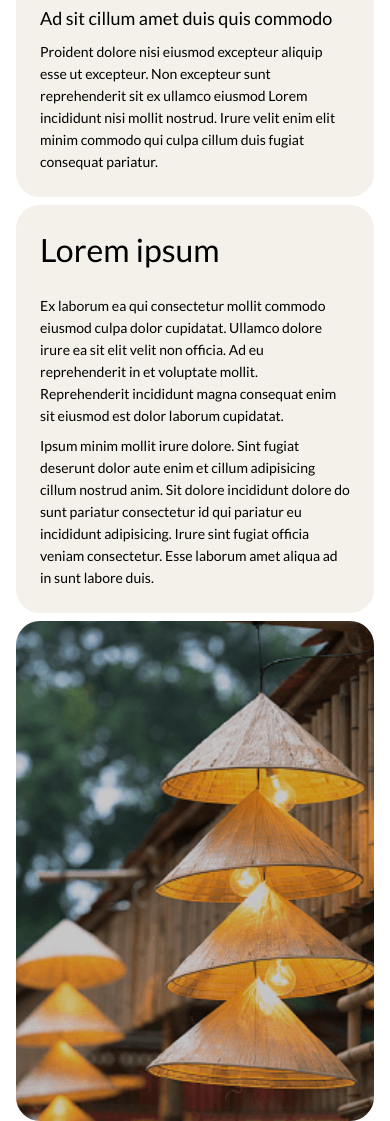
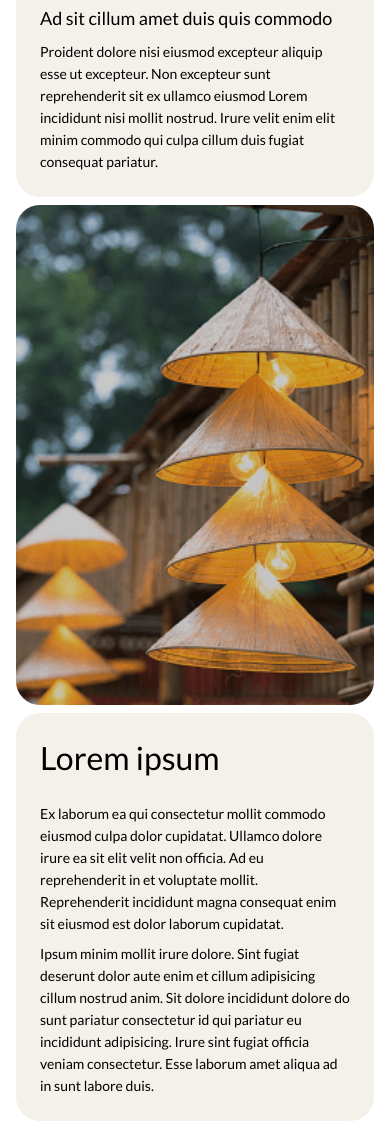
Before and after one commit to LanhNguyen97/orangy-shop-test, a plain HTML site: page index.html in a window 390 px wide. Shown: the part 1804-2925 px from the top of the page. Drawn offline with Linux system fonts and the light colour scheme.

Commit message:
style: column reverse

```diff
--- a/assets/styles/index.css
+++ b/assets/styles/index.css
@@ -279,4 +279,8 @@ body {
     width: 100%;
     max-height: 100%;
   }
+
+  .column-reverse {
+    flex-direction: column-reverse;
+  }
 }
--- a/index.html
+++ b/index.html
@@ -123,7 +123,7 @@
             </div>
           </div>
       </div>
-      <div class="favorite-palces-wrapper__item">
+      <div class="favorite-palces-wrapper__item column-reverse">
 
           <div
             class="favorite-palces-wrapper__item__content-container"
```
